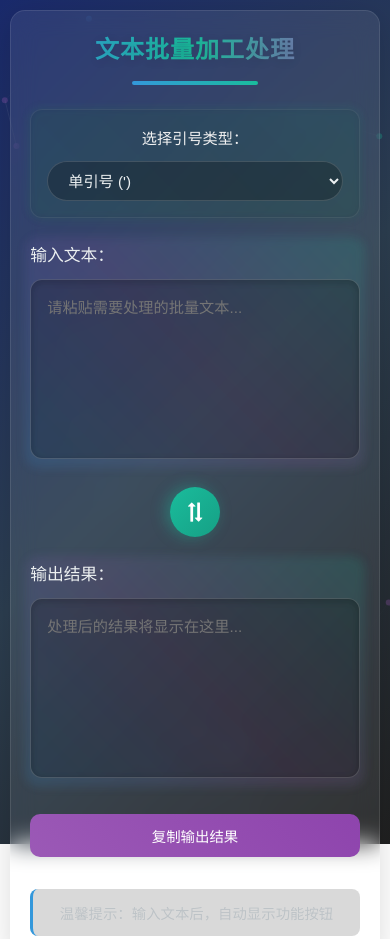
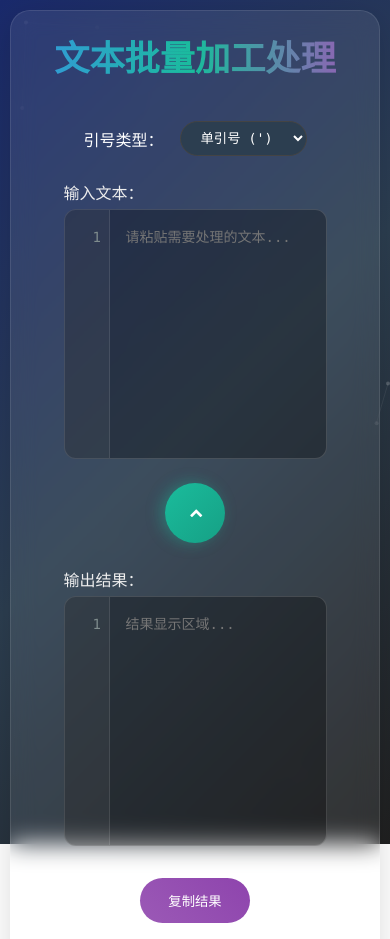
Before and after one commit to selierlin/web-tools, a plain HTML site: page 文本加工.html in a window 390 px wide. Shown: the top 939 px of the page. Drawn offline with nearby package versions, Linux system fonts and the light colour scheme.

Commit message:
增加文本加工行号

```diff
--- a/文本加工.html
+++ b/文本加工.html
@@ -3,18 +3,17 @@
 <head>
     <meta charset="UTF-8">
     <meta name="viewport" content="width=device-width, initial-scale=1.0, maximum-scale=1.0, user-scalable=no">
-    <title>文本批量加工处理</title>
+    <title>文本批量加工处理 (性能增强版)</title>
     <link rel="stylesheet" href="https://cdn.jsdelivr.net/npm/font-awesome@4.7.0/css/font-awesome.min.css">
     <style>
         * {
             margin: 0;
             padding: 0;
             box-sizing: border-box;
-            font-family: "Microsoft YaHei", Arial, sans-serif;
+            font-family: "Consolas", "Monaco", "Microsoft YaHei", monospace;
             -webkit-tap-highlight-color: transparent;
         }
 
-        /* 粒子背景容器 */
         #particles-js {
             position: fixed;
             width: 100%;
@@ -54,25 +53,6 @@
             margin-bottom: 2.5rem;
             font-weight: 700;
             font-size: 2.2rem;
-            letter-spacing: 1px;
-            text-shadow: 0 2px 10px rgba(0, 0, 0, 0.1);
-            position: relative;
-        }
-
-        h1::after {
-            content: '';
-            display: block;
-            width: 120px;
-            height: 4px;
-            background: linear-gradient(90deg, #3498db, #1abc9c);
-            border-radius: 2px;
-            margin: 1rem auto 0;
-            animation: gradientMove 3s ease infinite alternate;
-        }
-
-        @keyframes gradientMove {
-            0% { background-position: 0% 50%; width: 80px; }
-            100% { background-position: 100% 50%; width: 160px; }
         }
 
         .text-area-group {
@@ -84,82 +64,76 @@
 
         .text-box {
             flex: 1;
-            position: relative;
-            width: 100%;
+            min-width: 0;
         }
 
-        .text-box::before {
-            content: '';
-            position: absolute;
-            top: -5px;
-            left: -5px;
-            right: -5px;
-            bottom: -5px;
-            background: linear-gradient(45deg, #3498db, #9b59b6, #1abc9c);
-            border-radius: 14px;
-            z-index: -1;
-            opacity: 0.15;
-            filter: blur(5px);
+        /* 核心编辑器容器优化 */
+        .editor-wrapper {
+            display: flex;
+            background: rgba(0, 0, 0, 0.3);
+            border: 1px solid rgba(255, 255, 255, 0.15);
+            border-radius: 12px;
+            overflow: hidden;
+            height: 350px; /* 固定高度防止超出屏幕 */
+            position: relative;
+        }
+
+        /* 行号区优化：使用 pre 保持格式 */
+        .line-numbers {
+            width: 45px;
+            padding: 1rem 0;
+            background: rgba(255, 255, 255, 0.05);
+            border-right: 1px solid rgba(255, 255, 255, 0.1);
+            color: #7f8c8d;
+            text-align: right;
+            padding-right: 8px;
+            font-size: 14px;
+            line-height: 22.4px; /* 1.4 * 16px 精确行高 */
+            user-select: none;
+            overflow: hidden;
+            white-space: pre;
+            pointer-events: none; /* 防止干扰主文本框点击 */
+            will-change: transform;
+        }
+
+        textarea {
+            flex: 1;
+            padding: 1rem;
+            border: none;
+            background: transparent;
+            resize: none;
+            font-size: 14px;
+            line-height: 22.4px; /* 必须与行号区完全一致 */
+            color: #ecf0f1;
+            outline: none;
+            overflow: auto;
+            white-space: pre; /* 大量数据下关闭自动换行以保证行号对应 */
+            word-wrap: normal;
         }
 
         .transfer-btn-wrap {
             display: flex;
             justify-content: center;
             align-items: center;
-            min-width: 100px;
+            min-width: 80px;
         }
 
         .transfer-btn {
             border: none;
             background: linear-gradient(45deg, #1abc9c, #16a085);
             color: #fff;
-            font-size: 1.5rem;
             cursor: pointer;
             transition: all 0.4s ease;
+            width: 60px;
+            height: 60px;
+            border-radius: 50%;
             display: flex;
             justify-content: center;
             align-items: center;
             box-shadow: 0 4px 15px rgba(26, 188, 156, 0.4);
-            width: 70px;
-            height: 70px;
-            border-radius: 50%;
-            position: relative;
-            z-index: 2;
         }
 
-        .transfer-btn:hover {
-            transform: translateY(-5px) rotate(180deg);
-            background: linear-gradient(45deg, #16a085, #1abc9c);
-        }
-
-        label {
-            display: block;
-            margin-bottom: 0.8rem;
-            color: #ecf0f1;
-            font-weight: 500;
-            font-size: 1.05rem;
-        }
-
-        textarea {
-            width: 100%;
-            height: 300px;
-            padding: 1rem;
-            border: 1px solid rgba(255, 255, 255, 0.15);
-            border-radius: 12px;
-            resize: none;
-            font-size: 1rem;
-            color: #ecf0f1;
-            line-height: 1.6;
-            transition: all 0.3s ease;
-            background: rgba(0, 0, 0, 0.2);
-            box-shadow: inset 0 2px 8px rgba(0, 0, 0, 0.2);
-        }
-
-        textarea:focus {
-            outline: none;
-            border-color: #3498db;
-            box-shadow: 0 0 12px rgba(52, 152, 219, 0.3), inset 0 2px 8px rgba(0, 0, 0, 0.2);
-        }
+        .transfer-btn:hover { transform: translateY(-5px); }
 
         .btn-group {
             display: flex;
@@ -175,170 +149,49 @@
             border-radius: 50px;
             background-color: rgba(52, 73, 94, 0.5);
             color: #fff;
-            font-size: 1rem;
-            font-weight: 500;
             cursor: pointer;
-            transition: all 0.4s ease;
             display: none;
-            position: relative;
-            overflow: hidden;
         }
 
         button.active { display: block; }
-
         button#btn1.active { background: linear-gradient(45deg, #3498db, #2980b9); }
         button#btn2.active { background: linear-gradient(45deg, #2ecc71, #27ae60); }
         button#btn3.active { background: linear-gradient(45deg, #e67e22, #d35400); }
         button#btn4.active { background: linear-gradient(45deg, #e74c3c, #c0392b); }
-        button.copy-btn { display: block; background: linear-gradient(45deg, #9b59b6, #8e44ad); }
+        .copy-btn { display: block !important; background: linear-gradient(45deg, #9b59b6, #8e44ad); }
+
+        .quote-select {
+            display: flex;
+            align-items: center;
+            justify-content: center;
+            gap: 1rem;
+            margin-bottom: 1.5rem;
+            color: #fff;
+        }
+
+        .quote-select select {
+            padding: 0.5rem 1rem;
+            border-radius: 20px;
+            background: #2c3e50;
+            color: #fff;
+            border: 1px solid #444;
+        }
 
         .tip {
             text-align: center;
             color: #bdc3c7;
-            font-size: 0.9rem;
-            margin-top: 1rem;
             padding: 0.8rem;
             background: rgba(0, 0, 0, 0.15);
             border-radius: 8px;
             border-left: 3px solid #3498db;
         }
 
-        /* 优化引号选择器样式 */
-        .quote-select {
-            display: flex;
-            align-items: center;
-            justify-content: center;
-            gap: 1rem;
-            margin-bottom: 1.5rem;
-            padding: 1.2rem 1.5rem;
-            background: rgba(0, 0, 0, 0.1);
-            border-radius: 12px;
-            border: 1px solid rgba(255, 255, 255, 0.08);
-            box-shadow: 0 2px 10px rgba(0, 0, 0, 0.08);
-            position: relative;
-        }
-
-        .quote-select::before {
-            content: '';
-            position: absolute;
-            top: -3px;
-            left: -3px;
-            right: -3px;
-            bottom: -3px;
-            background: linear-gradient(45deg, #2ecc71, #27ae60, #1abc9c);
-            border-radius: 14px;
-            z-index: -1;
-            opacity: 0.1;
-            filter: blur(4px);
-        }
-
-        .quote-select label {
-            margin: 0;
-            font-size: 1.05rem;
-            color: #f1f1f1;
-            font-weight: 500;
-        }
-
-        .quote-select select {
-            padding: 0.7rem 1.2rem;
-            border-radius: 50px;
-            background: rgba(0, 0, 0, 0.25);
-            color: #ecf0f1;
-            border: 1px solid rgba(255, 255, 255, 0.15);
-            font-size: 1rem;
-            transition: all 0.3s ease;
-            min-width: 180px;
-            outline: none;
-        }
-
-        .quote-select select:hover,
-        .quote-select select:focus {
-            border-color: #2ecc71;
-            box-shadow: 0 0 8px rgba(46, 204, 113, 0.2);
-        }
-
-        /* --- 手机端适配关键修改 --- */
         @media (max-width: 768px) {
-            body {
-                padding: 10px;
-            }
-
-            .container {
-                padding: 1.2rem;
-                border-radius: 15px;
-            }
-
-            h1 {
-                font-size: 1.5rem;
-                margin-bottom: 1.5rem;
-            }
-
-            .text-area-group {
-                flex-direction: column;
-                gap: 1rem;
-            }
-
-            .transfer-btn-wrap {
-                min-width: 100%;
-                margin: 0.5rem 0;
-            }
-
-            .transfer-btn {
-                width: 50px;
-                height: 50px;
-                font-size: 1.2rem;
-                /* 手机端点击后不需要旋转180度，改为上下指向感 */
-                transform: rotate(90deg);
-            }
-
-            .transfer-btn:hover {
-                transform: rotate(90deg) scale(1.1);
-            }
-
-            textarea {
-                height: 180px; /* 减小高度，让屏幕能装下更多内容 */
-                font-size: 0.95rem;
-            }
-
-            .btn-group {
-                gap: 0.8rem;
-            }
-
-            button {
-                width: 100%; /* 按钮全宽，方便点击 */
-                padding: 0.7rem 1rem;
-                font-size: 0.9rem;
-                border-radius: 10px; /* 手机端稍微方正一点更好看 */
-            }
-
-            /* 手机端引号选择器适配 */
-            .quote-select {
-                flex-direction: column;
-                gap: 0.8rem;
-                padding: 1rem;
-                text-align: center;
-            }
-
-            .quote-select label {
-                font-size: 0.95rem;
-            }
-
-            .quote-select select {
-                min-width: 100%;
-                padding: 0.6rem 1rem;
-                font-size: 0.95rem;
-            }
-        }
-
-        /* 动画效果 */
-        .container > * {
-            animation: fadeInUp 0.6s ease forwards;
-            opacity: 0;
-        }
-
-        @keyframes fadeInUp {
-            from { opacity: 0; transform: translateY(15px); }
-            to { opacity: 1; transform: translateY(0); }
+            body { padding: 10px; }
+            .container { padding: 1.2rem; }
+            .text-area-group { flex-direction: column; }
+            .editor-wrapper { height: 250px; }
+            .transfer-btn { transform: rotate(90deg); }
         }
     </style>
 </head>
@@ -348,9 +201,8 @@
 <div class="container">
     <h1>文本批量加工处理</h1>
 
-    <!-- 优化后的引号选择区域 -->
     <div class="quote-select">
-        <label for="quoteType">选择引号类型：</label>
+        <label>引号类型：</label>
         <select id="quoteType">
             <option value="single">单引号 (')</option>
             <option value="double">双引号 (")</option>
@@ -359,28 +211,34 @@
 
     <div class="text-area-group">
         <div class="text-box">
-            <label for="inputText">输入文本：</label>
-            <textarea id="inputText" placeholder="请粘贴需要处理的批量文本..."></textarea>
+            <label style="color:#eee; margin-bottom:5px; display:block;">输入文本：</label>
+            <div class="editor-wrapper">
+                <div class="line-numbers" id="inputLineNums">1</div>
+                <textarea id="inputText" placeholder="请粘贴需要处理的文本..." spellcheck="false"></textarea>
+            </div>
         </div>
 
         <div class="transfer-btn-wrap">
-            <button class="transfer-btn" id="transferBtn" title="结果回传到输入框">
-                <i class="fa fa-exchange" aria-hidden="true"></i>
+            <button class="transfer-btn" id="transferBtn">
+                <i class="fa fa-chevron-left"></i>
             </button>
         </div>
 
         <div class="text-box">
-            <label for="outputText">输出结果：</label>
-            <textarea id="outputText" placeholder="处理后的结果将显示在这里..." readonly></textarea>
+            <label style="color:#eee; margin-bottom:5px; display:block;">输出结果：</label>
+            <div class="editor-wrapper">
+                <div class="line-numbers" id="outputLineNums">1</div>
+                <textarea id="outputText" placeholder="结果显示区域..." readonly spellcheck="false"></textarea>
+            </div>
         </div>
     </div>
 
     <div class="btn-group">
-        <button id="btn1">功能1：多行 → 单行逗号拼接</button>
-        <button id="btn2">功能2：多行 → 引号逗号拼接</button>
-        <button id="btn3">功能3：逗号拼接 → 多行</button>
-        <button id="btn4">功能4：引号拼接 → 无引号多行</button>
-        <button class="copy-btn" id="copyBtn">复制输出结果</button>
+        <button id="btn1">多行 → 逗号拼接</button>
+        <button id="btn2">多行 → 引号逗号拼接</button>
+        <button id="btn3">逗号拼接 → 多行</button>
+        <button id="btn4">引号拼接 → 无引号多行</button>
+        <button class="copy-btn" id="copyBtn">复制结果</button>
     </div>
 
     <div class="tip" id="tipInfo">温馨提示：输入文本后，自动显示功能按钮</div>
@@ -388,141 +246,119 @@
 
 <script src="https://cdn.jsdelivr.net/particles.js/2.0.0/particles.min.js"></script>
 <script>
-    // 逻辑部分保持不变
+    // 基础粒子背景
     particlesJS('particles-js', {
         "particles": {
-            "number": {"value": 50},
-            "color": {"value": ["#3498db", "#1abc9c", "#9b59b6"]},
-            "shape": {"type": "circle"},
-            "opacity": {"value": 0.3},
-            "size": {"value": 3},
+            "number": {"value": 30},
+            "color": {"value": "#ffffff"},
+            "opacity": {"value": 0.2},
+            "size": {"value": 2},
             "line_linked": {"enable": true, "distance": 150, "opacity": 0.1},
             "move": {"enable": true, "speed": 1}
-        },
-        "interactivity": {
-            "events": {"onhover": {"enable": true, "mode": "grab"}, "onclick": {"enable": true, "mode": "push"}}
         }
     });
 
     const inputText = document.getElementById('inputText');
     const outputText = document.getElementById('outputText');
-    const btn1 = document.getElementById('btn1');
-    const btn2 = document.getElementById('btn2');
-    const btn3 = document.getElementById('btn3');
-    const btn4 = document.getElementById('btn4');
-    const copyBtn = document.getElementById('copyBtn');
-    const transferBtn = document.getElementById('transferBtn');
-    const quoteType = document.getElementById('quoteType');
+    const inputLineNums = document.getElementById('inputLineNums');
+    const outputLineNums = document.getElementById('outputLineNums');
     const tipInfo = document.getElementById('tipInfo');
 
-    const throttle = (fn, delay = 500) => {
-        let timer = null;
-        return (...args) => {
-            if (timer) return;
-            timer = setTimeout(() => { fn.apply(this, args); timer = null; }, delay);
-        };
+    // --- 高性能行号更新逻辑 ---
+    let lastInputLines = 0;
+    const updateLineNumbers = (ta, lineNumDiv) => {
+        const lines = ta.value.split('\n').length;
+        // 只有行数变化时才更新 DOM，极大地减少 CPU 消耗
+        if (ta === inputText && lines === lastInputLines) return;
+        if (ta === inputText) lastInputLines = lines;
+
+        const nums = [];
+        for (let i = 1; i <= lines; i++) {
+            nums.push(i);
+        }
+        lineNumDiv.innerText = nums.join('\n');
     };
 
+    // --- 使用 requestAnimationFrame 优化滚动同步 ---
+    const syncScroll = (ta, lineNumDiv) => {
+        window.requestAnimationFrame(() => {
+            lineNumDiv.scrollTop = ta.scrollTop;
+        });
+    };
+
+    inputText.addEventListener('input', () => {
+        updateLineNumbers(inputText, inputLineNums);
+        judgeInputTypeAndShowButtons();
+    });
+
+    // 滚动同步优化
+    inputText.addEventListener('scroll', () => syncScroll(inputText, inputLineNums));
+    outputText.addEventListener('scroll', () => syncScroll(outputText, outputLineNums));
+
+    // --- 业务逻辑 (保持不变但增加了界面同步) ---
     const trimStr = (str) => str.replace(/^\s+|\s+$/g, '');
 
+    const processAction = (actionFn) => {
+        const val = actionFn(inputText.value);
+        outputText.value = val;
+        updateLineNumbers(outputText, outputLineNums);
+        outputText.scrollTop = 0;
+        outputLineNums.scrollTop = 0;
+    };
+
     const batchProcessText = {
-        multiToSingle: (text) => {
-            const lines = text.split(/\r?\n/);
-            const result = [];
-            for (let i = 0; i < lines.length; i++) {
-                const line = trimStr(lines[i]);
-                if (line) result.push(line);
-            }
-            return result.join(',');
-        },
-        multiToSingleWithQuote: (text, quote) => {
-            const lines = text.split(/\r?\n/);
-            const result = [];
-            for (let i = 0; i < lines.length; i++) {
-                const line = trimStr(lines[i]);
-                if (line) result.push(`${quote}${line}${quote}`);
-            }
-            return result.join(',');
-        },
-        singleToMulti: (text) => {
-            const items = text.split(',');
-            const result = [];
-            for (let i = 0; i < items.length; i++) {
-                const item = trimStr(items[i]);
-                if (item) result.push(item);
-            }
-            return result.join('\n');
-        },
-        singleQuotedToMultiUnquoted: (text) => {
-            const withoutQuotes = text.replace(/["']/g, '');
-            const items = withoutQuotes.split(',');
-            const result = [];
-            for (let i = 0; i < items.length; i++) {
-                const item = trimStr(items[i]);
-                if (item) result.push(item);
-            }
-            return result.join('\n');
+        multiToSingle: (text) => text.split(/\r?\n/).map(trimStr).filter(Boolean).join(','),
+        multiToSingleWithQuote: (text, quote) => text.split(/\r?\n/).map(trimStr).filter(Boolean).map(s => `${quote}${s}${quote}`).join(','),
+        singleToMulti: (text) => text.split(',').map(trimStr).filter(Boolean).join('\n'),
+        singleQuotedToMultiUnquoted: (text) => text.replace(/["']/g, '').split(',').map(trimStr).filter(Boolean).join('\n')
+    };
+
+    const judgeInputTypeAndShowButtons = () => {
+        const inputVal = trimStr(inputText.value);
+        const btns = ['btn1', 'btn2', 'btn3', 'btn4'];
+        btns.forEach(id => document.getElementById(id).classList.remove('active'));
+
+        if (!inputVal) {
+            tipInfo.innerText = '温馨提示：输入文本后，自动显示功能按钮';
+            return;
+        }
+
+        if (inputVal.includes('\n')) {
+            document.getElementById('btn1').classList.add('active');
+            document.getElementById('btn2').classList.add('active');
+        } else if (inputVal.includes(',')) {
+            document.getElementById('btn3').classList.add('active');
+            if (inputVal.includes('"') || inputVal.includes("'")) document.getElementById('btn4').classList.add('active');
+        } else {
+            btns.forEach(id => document.getElementById(id).classList.add('active'));
         }
     };
 
-    const showTip = (message, color) => {
-        tipInfo.textContent = message;
-        tipInfo.style.color = color || '#bdc3c7';
-        tipInfo.style.borderLeftColor = color || '#3498db';
-    };
-
-    const judgeInputTypeAndShowButtons = () => {
-        btn1.classList.remove('active');
-        btn2.classList.remove('active');
-        btn3.classList.remove('active');
-        btn4.classList.remove('active');
-
-        const inputVal = trimStr(inputText.value);
-        if (!inputVal) {
-            showTip('温馨提示：输入文本后，自动显示功能按钮');
-            return;
-        }
-
-        const isMultiLine = inputVal.includes('\n');
-        const isComma = inputVal.includes(',');
-
-        if (isMultiLine) {
-            btn1.classList.add('active');
-            btn2.classList.add('active');
-        } else if (isComma) {
-            btn3.classList.add('active');
-            if (inputVal.includes('"') || inputVal.includes("'")) btn4.classList.add('active');
-        } else {
-            btn1.classList.add('active'); btn2.classList.add('active');
-            btn3.classList.add('active'); btn4.classList.add('active');
-        }
-    };
-
-    inputText.addEventListener('input', throttle(judgeInputTypeAndShowButtons, 300));
+    // 按钮事件
+    document.getElementById('btn1').addEventListener('click', () => processAction(batchProcessText.multiToSingle));
+    document.getElementById('btn2').addEventListener('click', () => {
+        const quote = document.getElementById('quoteType').value === 'single' ? "'" : '"';
+        processAction((t) => batchProcessText.multiToSingleWithQuote(t, quote));
+    });
+    document.getElementById('btn3').addEventListener('click', () => processAction(batchProcessText.singleToMulti));
+    document.getElementById('btn4').addEventListener('click', () => processAction(batchProcessText.singleQuotedToMultiUnquoted));
 
     transferBtn.addEventListener('click', () => {
-        if (!trimStr(outputText.value)) return showTip('无内容可回传', '#e74c3c');
+        if (!outputText.value) return;
         inputText.value = outputText.value;
+        updateLineNumbers(inputText, inputLineNums);
         judgeInputTypeAndShowButtons();
-        showTip('结果已回传', '#1abc9c');
+        tipInfo.innerText = '结果已回传';
     });
 
-    btn1.addEventListener('click', () => { outputText.value = batchProcessText.multiToSingle(inputText.value); });
-    btn2.addEventListener('click', () => {
-        const quote = quoteType.value === 'single' ? "'" : '"';
-        outputText.value = batchProcessText.multiToSingleWithQuote(inputText.value, quote);
-    });
-    btn3.addEventListener('click', () => { outputText.value = batchProcessText.singleToMulti(inputText.value); });
-    btn4.addEventListener('click', () => { outputText.value = batchProcessText.singleQuotedToMultiUnquoted(inputText.value); });
-
-    copyBtn.addEventListener('click', async () => {
+    document.getElementById('copyBtn').addEventListener('click', async () => {
         try {
             await navigator.clipboard.writeText(outputText.value);
-            showTip('复制成功', '#9b59b6');
+            tipInfo.innerText = '复制成功！';
         } catch (e) {
             outputText.select();
             document.execCommand('copy');
-            showTip('复制成功', '#9b59b6');
+            tipInfo.innerText = '复制成功！';
         }
     });
 </script>
```
Also changed, not shown: index.html (+78 -104 lines).
